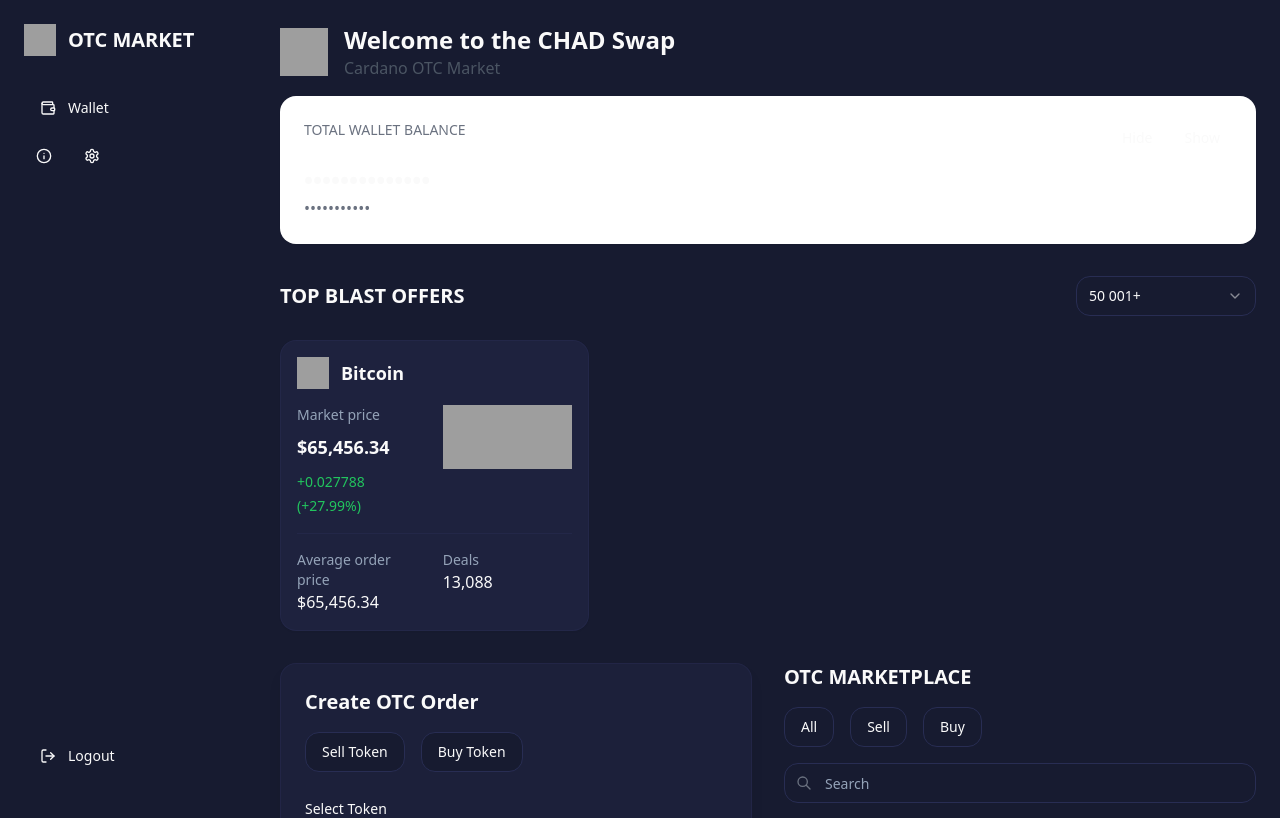
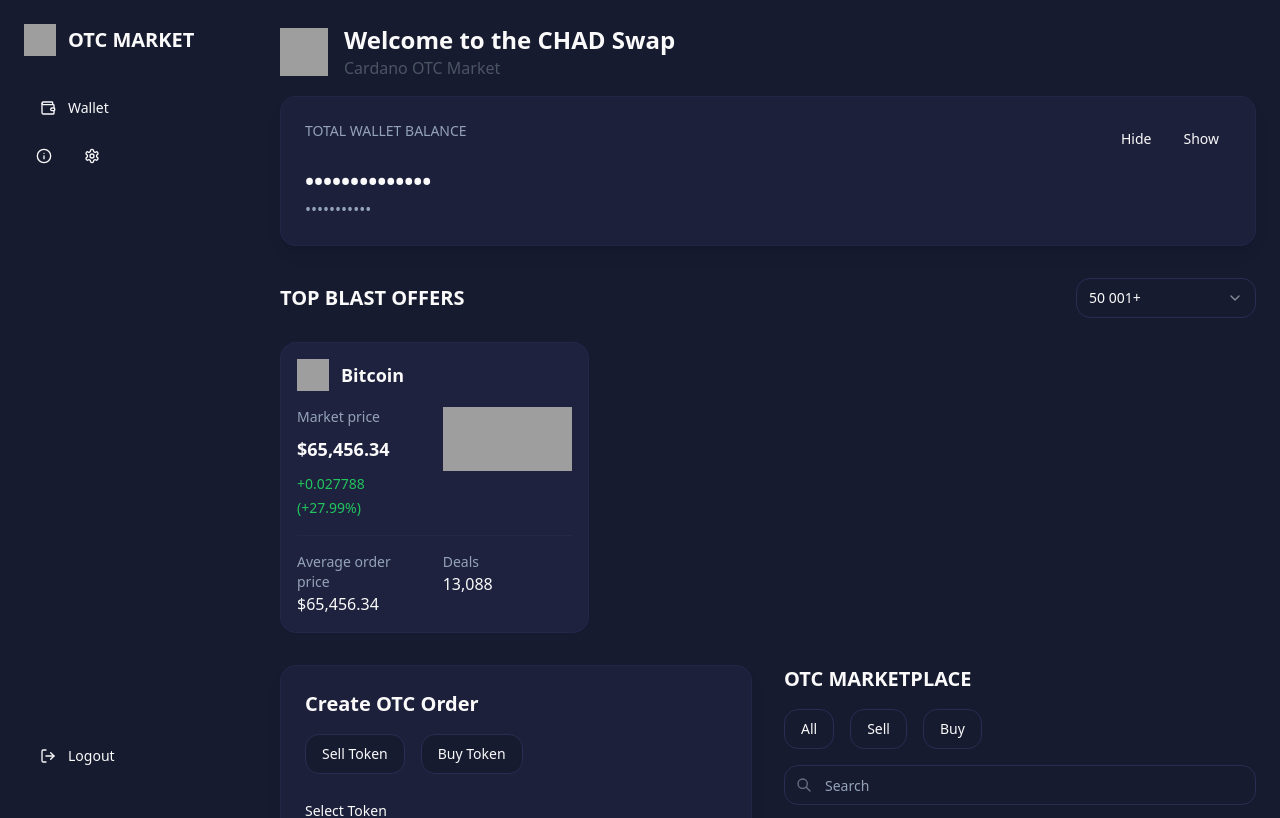
Before and after one commit to CelebrityPunks/p-334845, a React (Vite) app: page / in a window 1280 px wide. Shown: the top 818 px of the page. Built offline with nearby package versions, Linux system fonts and the light colour scheme; grey boxes are pictures that could not be loaded.

Commit message:
Fix: Wallet balance display
The total wallet balance display is currently white.  This commit addresses this issue.

```diff
--- a/src/pages/Index.tsx
+++ b/src/pages/Index.tsx
@@ -74,16 +74,16 @@ const Index = () => {
               </div>
             </div>
 
-            <div className="bg-white rounded-lg p-6 shadow-sm">
+            <div className="glass-card rounded-lg p-6">
               <div className="flex justify-between mb-2">
-                <span className="text-sm text-gray-500">TOTAL WALLET BALANCE</span>
+                <span className="text-sm text-muted-foreground">TOTAL WALLET BALANCE</span>
                 <div className="space-x-2">
                   <Button variant="ghost" size="sm">Hide</Button>
                   <Button variant="ghost" size="sm">Show</Button>
                 </div>
               </div>
               <div className="text-2xl font-bold">••••••••••••••</div>
-              <div className="text-gray-500">•••••••••••</div>
+              <div className="text-muted-foreground">•••••••••••</div>
             </div>
           </div>
 
```
